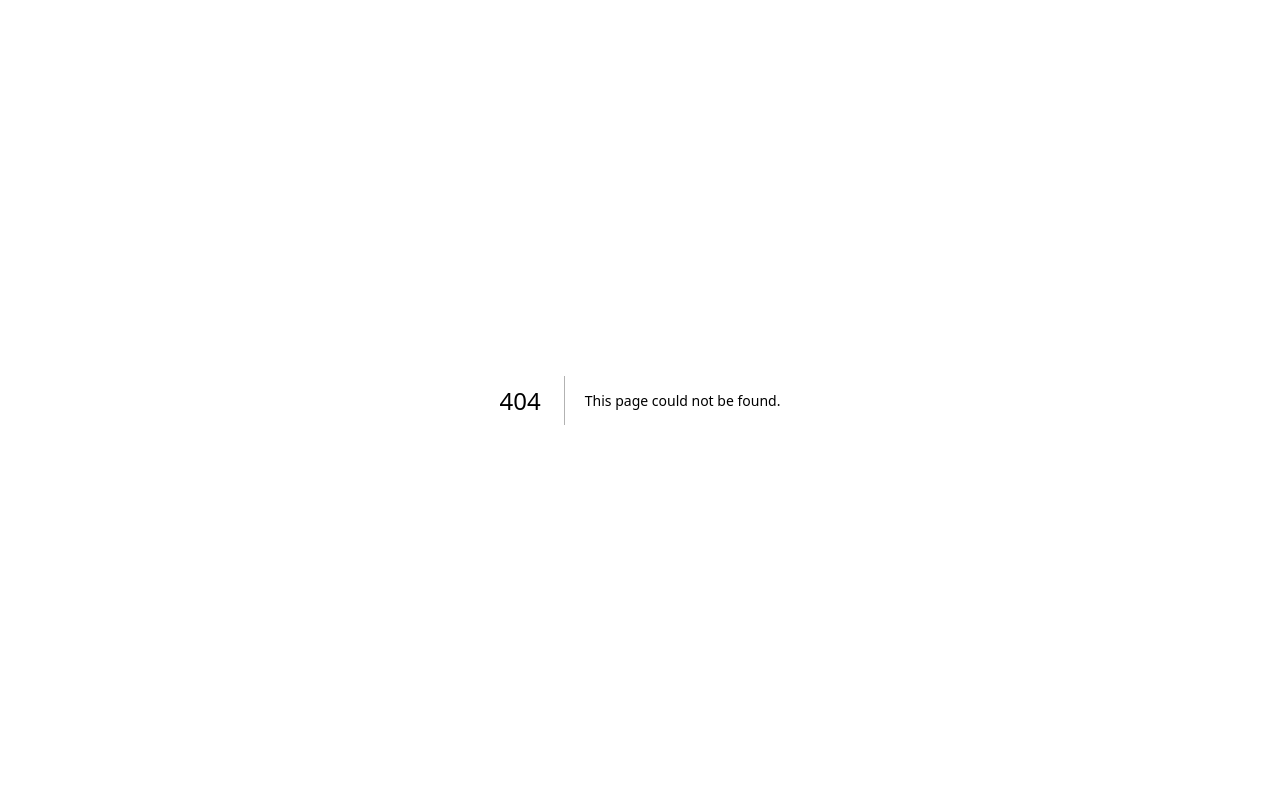
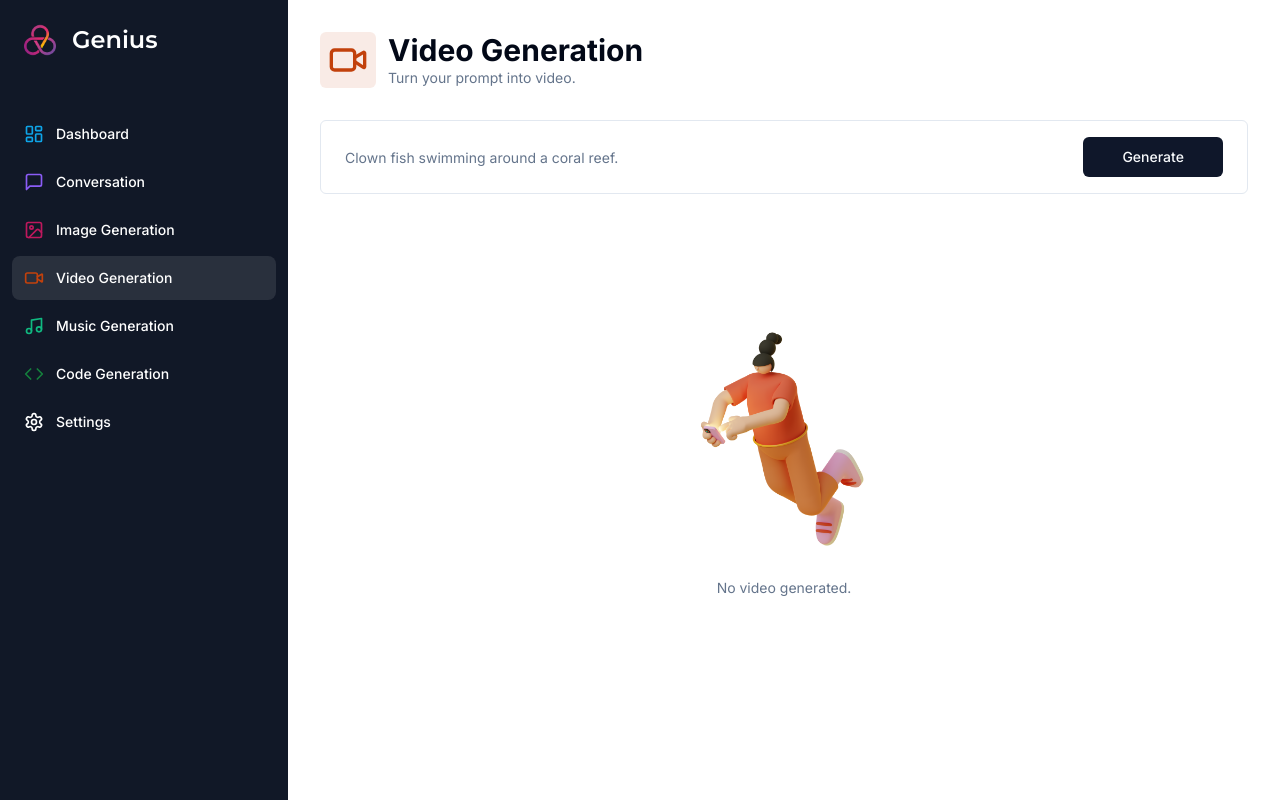
Before and after one commit to andersonsilva019/ai-saas-genius, a Next.js app: page /video in a window 1280 px wide. Before the commit this address had no page. Built offline with nearby package versions, Linux system fonts and the light colour scheme.

Commit message:
Video Generation AI

```diff
--- /dev/null
+++ b/app/(dashboard)/(routes)/video/constants.ts
@@ -0,0 +1,7 @@
+import * as z from 'zod'
+
+export const formSchema = z.object({
+  prompt: z.string().min(1, {
+    message: "Video prompt is required"
+  })
+})
--- /dev/null
+++ b/app/(dashboard)/(routes)/video/page.tsx
@@ -0,0 +1,132 @@
+"use client"
+
+import { useState } from "react";
+import { Music, VideoIcon } from "lucide-react";
+import { useForm } from "react-hook-form";
+import * as z from "zod";
+import axios from 'axios';
+import { zodResolver } from "@hookform/resolvers/zod";
+
+import {
+  Form,
+  FormControl,
+  FormField,
+  FormItem
+} from "@/components/ui/form";
+import { Heading } from "@/components/heading";
+import { Input } from "@/components/ui/input";
+import { Button } from "@/components/ui/button";
+import { Empty } from "@/components/empty";
+import { Loader } from "@/components/loader";
+
+import { formSchema } from "./constants";
+
+export default function VideoPage() {
+
+  const [video, setVideo] = useState<string>();
+
+  const form = useForm<z.infer<typeof formSchema>>({
+    resolver: zodResolver(formSchema),
+    defaultValues: {
+      prompt: ""
+    }
+  })
+
+  const isLoading = form.formState.isSubmitting;
+
+  const onSubmit = async (values: z.infer<typeof formSchema>) => {
+    try {
+
+      setVideo(undefined);
+
+      const response = await axios.post('/api/video', values);
+
+      setVideo(response.data[0]);
+
+      form.reset();
+
+    } catch (error: any) {
+      // TODO: Open Pro Modal
+      console.log(error)
+    } finally {
+      //router.refresh();
+    }
+  }
+
+  return (
+    <div>
+      <Heading
+        title="Video Generation"
+        description="Turn your prompt into video."
+        icon={VideoIcon}
+        iconColor="text-orange-700"
+        bgColor="bg-orange-700/10"
+      />
+      <div className="px-4 lg:px-8">
+        <Form {...form}>
+          <form
+            className="
+            rounded-md
+            border
+            w-full
+            p-4
+            px-3
+            md:px-6
+            focus-within:shadow-sm
+            grid
+            grid-cols-12
+            gap-2
+          "
+            onSubmit={form.handleSubmit(onSubmit)}
+          >
+            <FormField
+              name="prompt"
+              render={({ field }) => (
+                <FormItem className="col-span-12 lg:col-span-10">
+                  <FormControl className="m-0 p-0">
+                    <Input
+                      className="
+                      border-0
+                      outline-none
+                      focus-visible:ring-0
+                      focus-visible:ring-transparent
+                      "
+                      disabled={isLoading}
+                      placeholder="Clown fish swimming around a coral reef."
+                      {...field}
+                    />
+                  </FormControl>
+                </FormItem>
+              )}
+            />
+            <Button
+              className="
+              col-span-12
+              lg:col-span-2
+              w-full
+              "
+              disabled={isLoading}
+            >
+              Generate
+            </Button>
+          </form>
+        </Form>
+      </div>
+      <div className="px-4 lg:px-8 space-y-4 mt-4">
+        {isLoading && (
+          <div className="p-8 rounded-lg w-full flex items-center justify-center bg-muted">
+            <Loader />
+          </div>
+        )}
+        {!video && !isLoading && (
+          <Empty label="No video generated." />
+        )}
+        {video && (
+          <video controls className="w-full aspect-video mt-8 rounded-lg border bg-black">
+            <source src={video} />
+          </video>
+        )}
+      </div>
+    </div>
+  )
+}
--- /dev/null
+++ b/app/api/video/route.ts
@@ -0,0 +1,38 @@
+import { auth } from "@clerk/nextjs";
+import { NextResponse } from "next/server";
+import Replicate from "replicate";
+
+const replicate = new Replicate({
+  auth: process.env.REPLICATE_API_TOKEN,
+});
+
+
+export async function POST(req: Request) {
+  try {
+    const { userId } = auth()
+
+    const { prompt } = await req.json()
+
+    if (!userId) {
+      return new NextResponse("Unauthorized", { status: 401 })
+    }
+
+    if (!prompt) {
+      return new NextResponse("Prompt is required", { status: 400 })
+    }
+
+    const response = await replicate.run(
+      "anotherjesse/zeroscope-v2-xl:9f747673945c62801b13b84701c783929c0ee784e4748ec062204894dda1a351",
+      {
+        input: {
+          prompt
+        }
+      }
+    );
+
+    return Response.json(response, { status: 200 })
+  } catch (error) {
+    console.log("[VIDEO_ERROR]", error)
+    return new NextResponse("Internal error", { status: 500 })
+  }
+}
```
